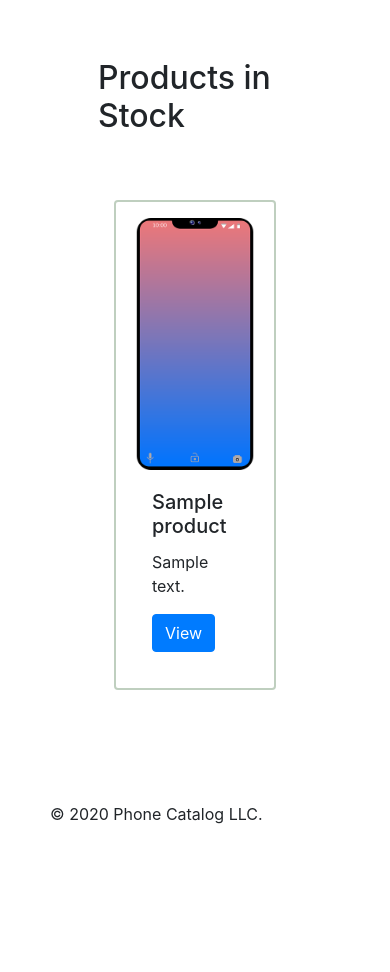
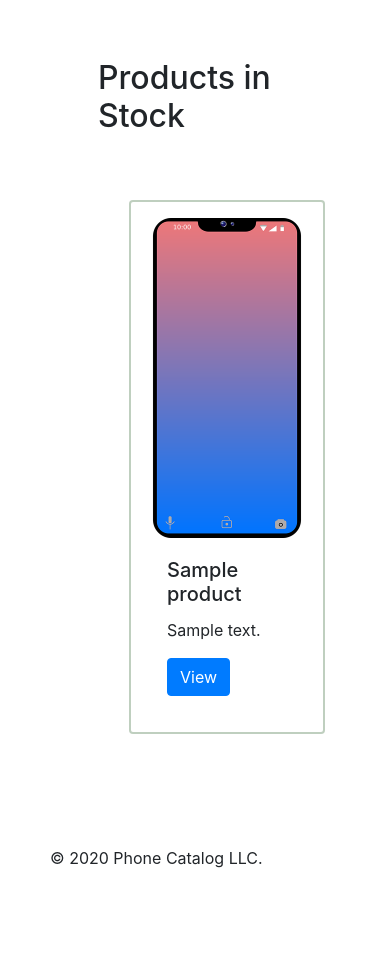
Before and after one commit to peteregbujie/Phone-Catalog, a PHP site: page / in a window 390 px wide. Shown: the part 349-1321 px from the top of the page. Before the commit the page ends 1173 px from the top, so only its background shows below. Run offline with PHP 8.4, Linux system fonts and the light colour scheme; tables that the repository leaves empty or names only in its code hold one stand-in row (values such as "Sample post"); data that the repository does not hold is empty; some libraries are stand-ins or nearby versions.

Commit message:
Added Breakpoints for small and medium screens

```diff
--- a/template/homepage.php
+++ b/template/homepage.php
@@ -14,7 +14,7 @@
 </div>
 
 <h2 style="padding-left: 3rem;"><?php echo $title; ?></h2>
-<div class="d-flex" style="margin: 2em;">
+<div class="d-flex col-sm-4 col-md-4" style="margin: 2em;">
     <?php foreach ($products as $product) { ?>
         <div class=" card mycard">
 
```
